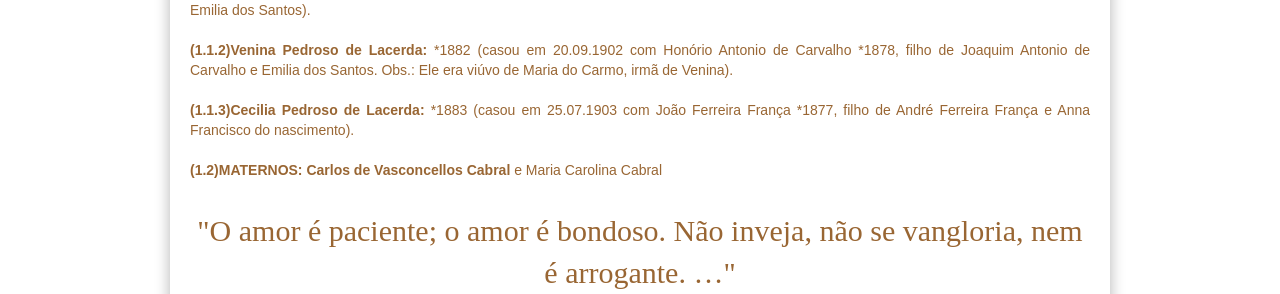
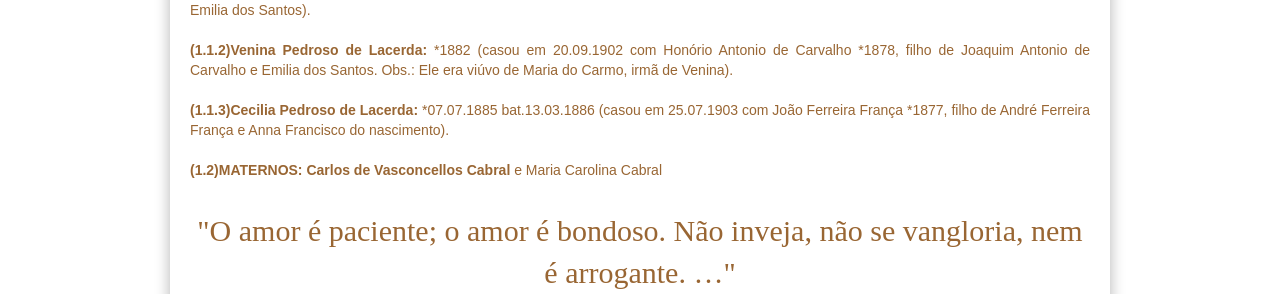
Before and after one commit to claudiovargas1955/claudiovargas1955.github.io, a Jekyll site: the page built from _pages/familia-lacerda.html, in a window 1280 px wide. Shown: the part 963-1257 px from the top of the page. Built offline with Jekyll 4.4.1, drawn with Linux system fonts in a browser that asks for light colours; some web fonts are replaced.

Commit message:
Update familia-lacerda.html

```diff
--- a/_pages/familia-lacerda.html
+++ b/_pages/familia-lacerda.html
@@ -127,8 +127,8 @@
   <b>(1.1.2)Venina Pedroso de Lacerda: </b>*1882 (casou em 20.09.1902 com Honório Antonio de Carvalho *1878, filho de Joaquim Antonio de
   Carvalho e Emilia dos Santos. Obs.: Ele era viúvo de Maria do Carmo, irmã de Venina).<br><br>
 
-  <b>(1.1.3)Cecilia Pedroso de Lacerda: </b>*1883 (casou em 25.07.1903 com João Ferreira França *1877, filho de André Ferreira França e
-  Anna Francisco do nascimento). <br><br>
+  <b>(1.1.3)Cecilia Pedroso de Lacerda: </b>*07.07.1885 bat.13.03.1886 (casou em 25.07.1903 com João Ferreira França *1877, filho de
+  André Ferreira França e Anna Francisco do nascimento). <br><br>
 
 <b>(1.2)MATERNOS: Carlos de Vasconcellos Cabral </b>e Maria Carolina Cabral <br><br>
 
```
